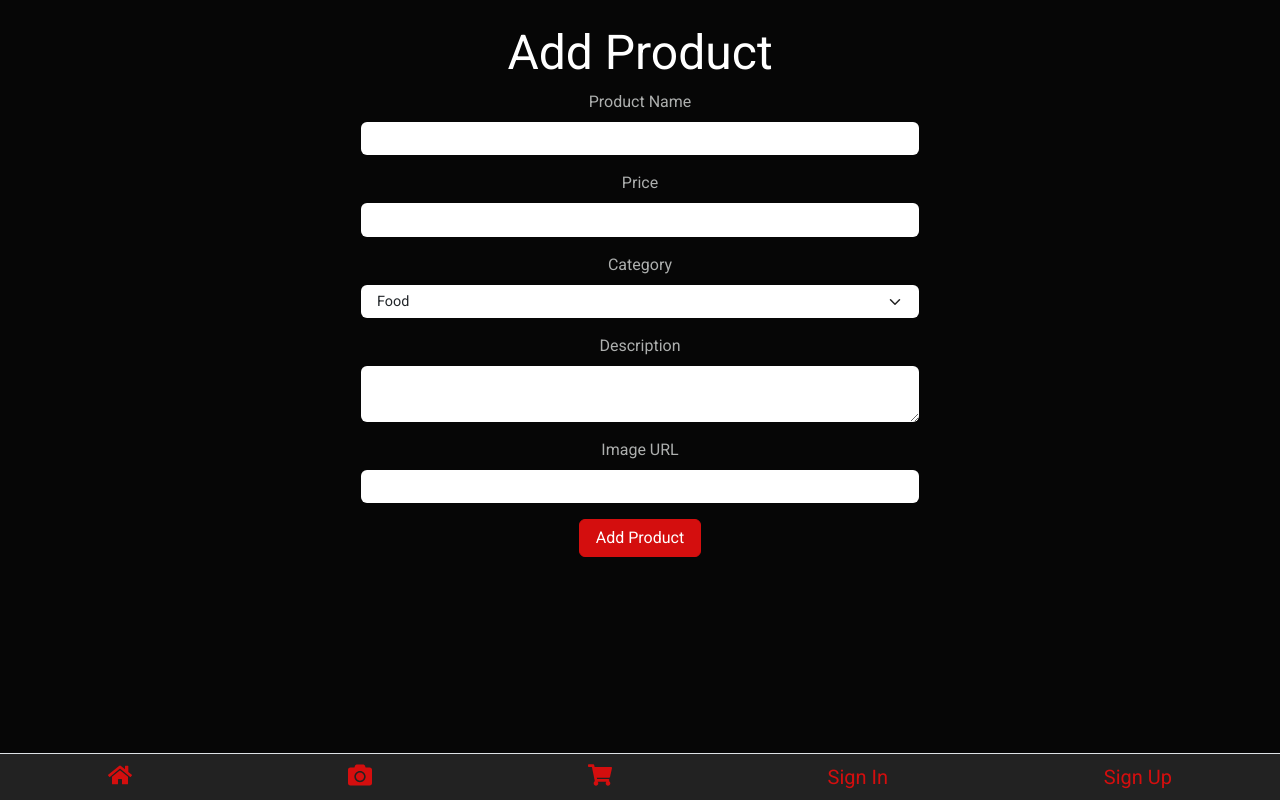
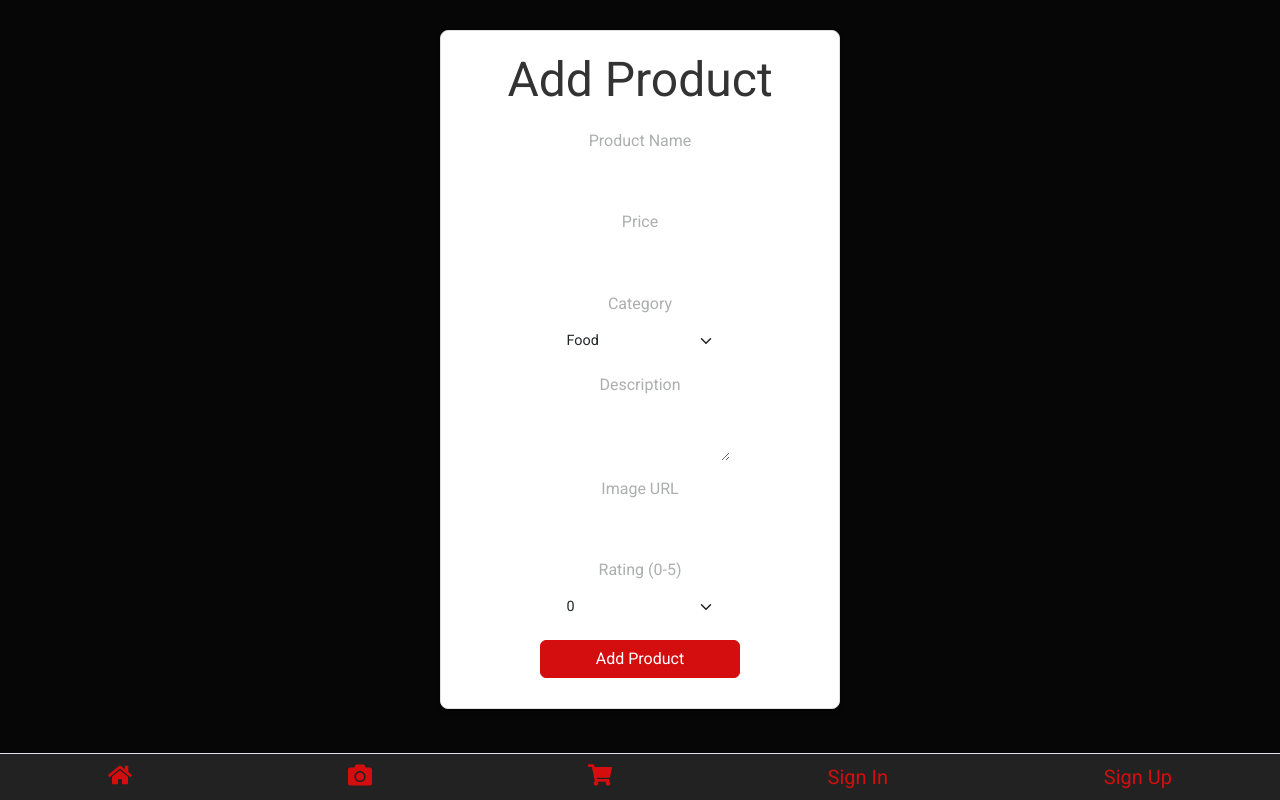
Before and after one commit to george-ezzat/Pharaohs-SOEN-357-project, a React (Create React App) app in the folder pharaohs-app/Frontend/: page /add-product in a window 1280 px wide. Built offline with nearby package versions, Linux system fonts and the light colour scheme.

Commit message:
Added Rating feature

```diff
--- a/pharaohs-app/Frontend/src/App.css
+++ b/pharaohs-app/Frontend/src/App.css
@@ -74,7 +74,7 @@ textarea.form-control {
 
 .product-card {
   width: 20rem;
-  height: 30rem;
+  height: 32rem;
   margin: 10px auto;
 }
 
--- a/pharaohs-app/Frontend/src/components/ProductCard.js
+++ b/pharaohs-app/Frontend/src/components/ProductCard.js
@@ -1,6 +1,7 @@
 // src/components/ProductCard.js
 import React from 'react';
 import { Link } from 'react-router-dom';
+import { GiMapleLeaf } from 'react-icons/gi';
 
 const ProductCard = ({ product }) => {
   const user = JSON.parse(localStorage.getItem('user'));
@@ -28,12 +29,26 @@ const ProductCard = ({ product }) => {
     }
   };
 
+  // Create an array of 5 elements for the Canadian leaf rating.
+  const renderRating = () => {
+    return (
+      <div className="mt-3" style={{ display: 'flex', justifyContent: 'center', gap: '4px' }}>
+        {Array.from({ length: 5 }, (_, i) => (
+          i < product.rating
+            ? <GiMapleLeaf key={i} color="red" size={28} />
+            : <GiMapleLeaf key={i} color="#ccc" size={28} />
+        ))}
+      </div>
+    );
+  };
+
   return (
     <div className="card product-card">
       <img src={product.imageUrl} className="card-img-top" alt={product.name} />
       <div className="card-body">
         <h5 className="card-title">{product.name}</h5>
         <p className="card-text">${product.price}</p>
+        <div>
           {user && user.role === 'consumer' && (
             <button className="btn btn-outline-primary" onClick={handleAddToCart}>
               Add to Cart
@@ -43,6 +58,8 @@ const ProductCard = ({ product }) => {
             Details
           </Link>
         </div>
+        {renderRating()}
+      </div>
     </div>
   );
 };
--- a/pharaohs-app/Frontend/src/pages/AddProduct.js
+++ b/pharaohs-app/Frontend/src/pages/AddProduct.js
@@ -9,15 +9,14 @@ const AddProduct = () => {
     price: '',
     category: 'food',
     description: '',
-    imageUrl: ''
+    imageUrl: '',
+    rating: 0 // New rating field
   });
   const [message, setMessage] = useState('');
   const navigate = useNavigate();
-
-  // Get user info from localStorage
   const user = JSON.parse(localStorage.getItem('user'));
 
-  const { name, price, category, description, imageUrl } = formData;
+  const { name, price, category, description, imageUrl, rating } = formData;
 
   const handleChange = (e) => {
     setFormData({ ...formData, [e.target.name]: e.target.value });
@@ -35,7 +34,8 @@ const AddProduct = () => {
           category,
           description,
           imageUrl,
-          userId: user._id  // include the creator’s id
+          rating: parseInt(rating),
+          userId: user._id
         })
       });
       const data = await res.json();
@@ -53,6 +53,7 @@ const AddProduct = () => {
 
   return (
     <div className="container my-4">
+      <div className="form-container">
         <h2>Add Product</h2>
         {message && <p>{message}</p>}
         <form onSubmit={handleSubmit}>
@@ -82,8 +83,17 @@ const AddProduct = () => {
             <label htmlFor="imageUrl" className="form-label">Image URL</label>
             <input type="text" className="form-control" id="imageUrl" name="imageUrl" value={imageUrl} onChange={handleChange} />
           </div>
-         <button type="submit" className="btn btn-primary">Add Product</button>
+          <div className="mb-3">
+            <label htmlFor="rating" className="form-label">Rating (0-5)</label>
+            <select id="rating" name="rating" className="form-select" value={rating} onChange={handleChange}>
+              {[0,1,2,3,4,5].map(num => (
+                <option key={num} value={num}>{num}</option>
+              ))}
+            </select>
+          </div>
+          <button type="submit" className="btn btn-primary btn-custom">Add Product</button>
         </form>
+      </div>
       <BottomNav />
     </div>
   );
--- a/pharaohs-app/Frontend/src/pages/EditProduct.js
+++ b/pharaohs-app/Frontend/src/pages/EditProduct.js
@@ -10,7 +10,8 @@ const EditProduct = () => {
     price: '',
     category: 'food',
     description: '',
-    imageUrl: ''
+    imageUrl: '',
+    rating: 0
   });
   const [message, setMessage] = useState('');
   const navigate = useNavigate();
@@ -24,7 +25,8 @@ const EditProduct = () => {
           price: data.price,
           category: data.category,
           description: data.description,
-          imageUrl: data.imageUrl
+          imageUrl: data.imageUrl,
+          rating: data.rating || 0
         });
       })
       .catch(err => console.error(err));
@@ -42,7 +44,8 @@ const EditProduct = () => {
         headers: { 'Content-Type': 'application/json' },
         body: JSON.stringify({
           ...formData,
-          price: parseFloat(formData.price)
+          price: parseFloat(formData.price),
+          rating: parseInt(formData.rating)
         })
       });
       const data = await res.json();
@@ -60,6 +63,7 @@ const EditProduct = () => {
 
   return (
     <div className="container my-4">
+      <div className="form-container">
         <h2>Edit Product</h2>
         {message && <p>{message}</p>}
         <form onSubmit={handleSubmit}>
@@ -89,8 +93,17 @@ const EditProduct = () => {
             <label htmlFor="imageUrl" className="form-label">Image URL</label>
             <input type="text" className="form-control" id="imageUrl" name="imageUrl" value={formData.imageUrl} onChange={handleChange} />
           </div>
+          <div className="mb-3">
+            <label htmlFor="rating" className="form-label">Rating (0-5)</label>
+            <select id="rating" name="rating" className="form-select" value={formData.rating} onChange={handleChange}>
+              {[0,1,2,3,4,5].map(num => (
+                <option key={num} value={num}>{num}</option>
+              ))}
+            </select>
+          </div>
           <button type="submit" className="btn btn-primary">Update Product</button>
         </form>
+      </div>
       <BottomNav />
     </div>
   );
```
Also changed, not shown: 1 other file (tests, documents, lock files or other folders). Lines whose indentation alone changed are shown as unchanged.
